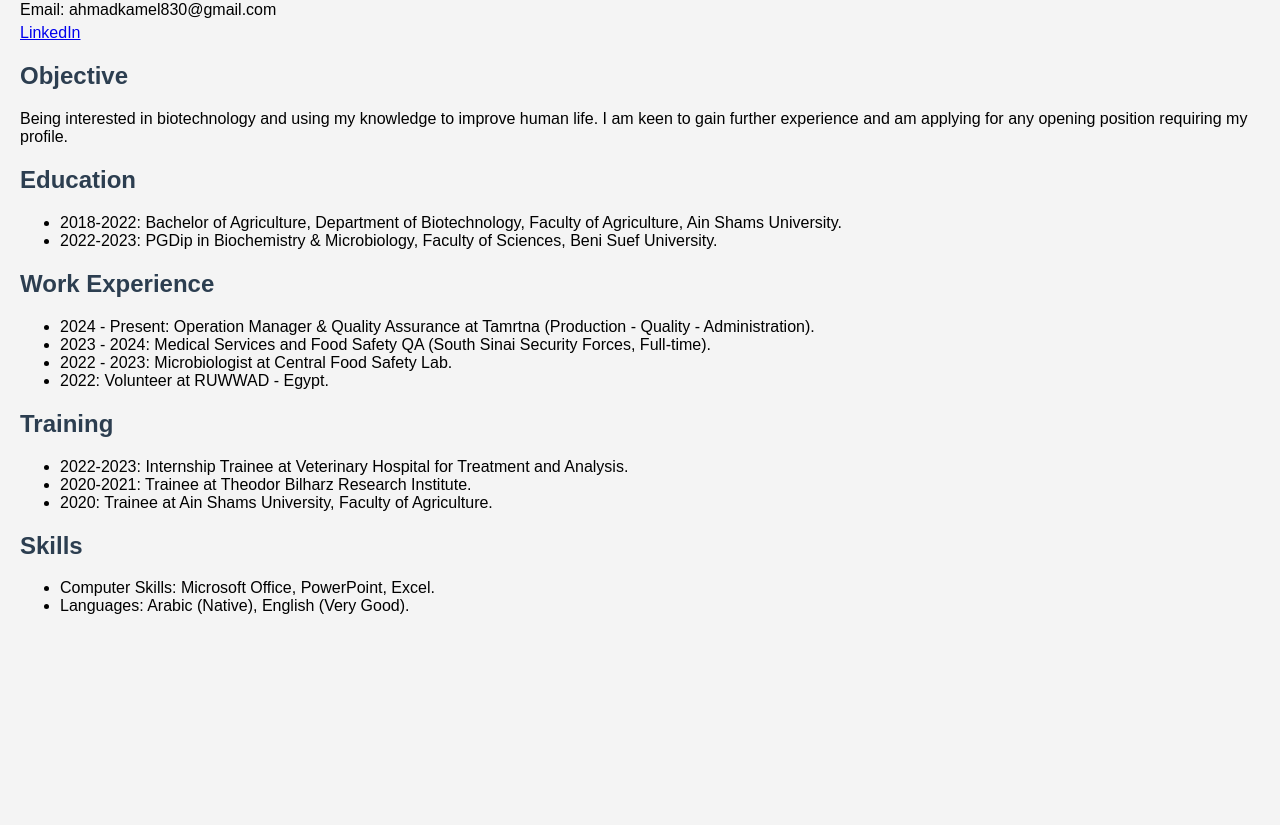
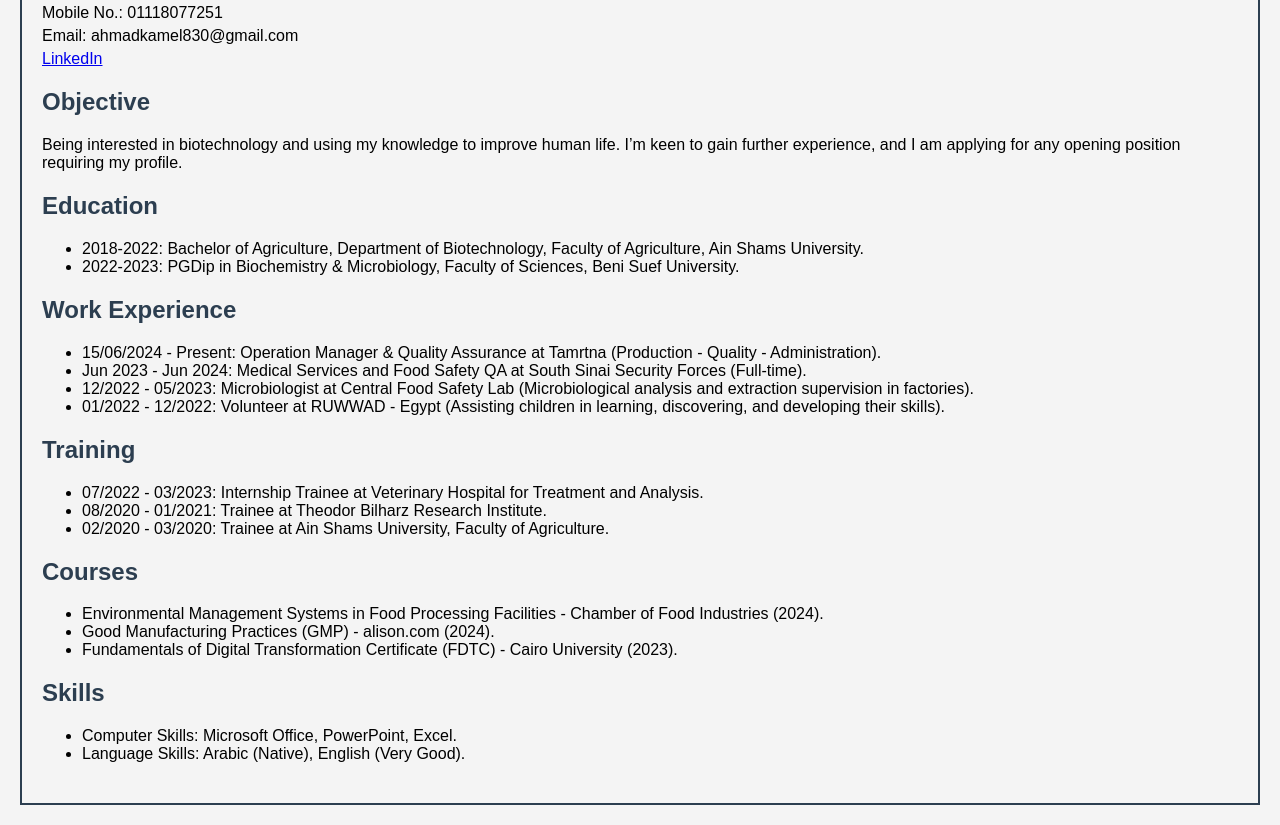
Before and after one commit to AhmedKamel222/Ahmed-Kamel, a plain HTML site: page index.html in a window 1280 px wide. Shown: the part 220-1045 px from the top of the page. Before the commit the page ends 855 px from the top, so only its background shows below. Drawn offline with Linux system fonts and the light colour scheme.

Commit message:
Update index.html

```diff
--- a/index.html
+++ b/index.html
@@ -9,6 +9,8 @@
             font-family: Arial, sans-serif;
             margin: 20px;
             background-color: #f4f4f4;
+            border: 2px solid #2c3e50;
+            padding: 20px;
         }
         h1, h2 {
             color: #2c3e50;
@@ -28,6 +30,7 @@
             width: 150px;
             height: 150px;
             border-radius: 50%;
+            border: 2px solid #2c3e50;
         }
     </style>
 </head>
@@ -39,15 +42,15 @@
     </div>
 
     <div class="contact-info">
-        <p>Address: 56 El-Nasr St, Imbaba, Giza, Egypt - Cairo</p>
-        <p>Phone: 01118077251</p>
+        <p>Address: 56 El-Nasr St, Imbaba, Giza, Egypt–Cairo</p>
+        <p>Mobile No.: 01118077251</p>
         <p>Email: ahmadkamel830@gmail.com</p>
         <p><a href="https://linkedin.com/in/ahmedkamel22">LinkedIn</a></p>
     </div>
 
     <div class="section">
         <h2>Objective</h2>
-        <p>Being interested in biotechnology and using my knowledge to improve human life. I am keen to gain further experience and am applying for any opening position requiring my profile.</p>
+        <p>Being interested in biotechnology and using my knowledge to improve human life. I’m keen to gain further experience, and I am applying for any opening position requiring my profile.</p>
     </div>
 
     <div class="section">
@@ -61,19 +64,28 @@
     <div class="section">
         <h2>Work Experience</h2>
         <ul>
-            <li>2024 - Present: Operation Manager & Quality Assurance at Tamrtna (Production - Quality - Administration).</li>
-            <li>2023 - 2024: Medical Services and Food Safety QA (South Sinai Security Forces, Full-time).</li>
-            <li>2022 - 2023: Microbiologist at Central Food Safety Lab.</li>
-            <li>2022: Volunteer at RUWWAD - Egypt.</li>
+            <li>15/06/2024 - Present: Operation Manager & Quality Assurance at Tamrtna (Production - Quality - Administration).</li>
+            <li>Jun 2023 - Jun 2024: Medical Services and Food Safety QA at South Sinai Security Forces (Full-time).</li>
+            <li>12/2022 - 05/2023: Microbiologist at Central Food Safety Lab (Microbiological analysis and extraction supervision in factories).</li>
+            <li>01/2022 - 12/2022: Volunteer at RUWWAD - Egypt (Assisting children in learning, discovering, and developing their skills).</li>
         </ul>
     </div>
 
     <div class="section">
         <h2>Training</h2>
         <ul>
-            <li>2022-2023: Internship Trainee at Veterinary Hospital for Treatment and Analysis.</li>
-            <li>2020-2021: Trainee at Theodor Bilharz Research Institute.</li>
-            <li>2020: Trainee at Ain Shams University, Faculty of Agriculture.</li>
+            <li>07/2022 - 03/2023: Internship Trainee at Veterinary Hospital for Treatment and Analysis.</li>
+            <li>08/2020 - 01/2021: Trainee at Theodor Bilharz Research Institute.</li>
+            <li>02/2020 - 03/2020: Trainee at Ain Shams University, Faculty of Agriculture.</li>
+        </ul>
+    </div>
+
+    <div class="section">
+        <h2>Courses</h2>
+        <ul>
+            <li>Environmental Management Systems in Food Processing Facilities - Chamber of Food Industries (2024).</li>
+            <li>Good Manufacturing Practices (GMP) - alison.com (2024).</li>
+            <li>Fundamentals of Digital Transformation Certificate (FDTC) - Cairo University (2023).</li>
         </ul>
     </div>
 
@@ -81,7 +93,7 @@
         <h2>Skills</h2>
         <ul>
             <li>Computer Skills: Microsoft Office, PowerPoint, Excel.</li>
-            <li>Languages: Arabic (Native), English (Very Good).</li>
+            <li>Language Skills: Arabic (Native), English (Very Good).</li>
         </ul>
     </div>
 </body>
```
